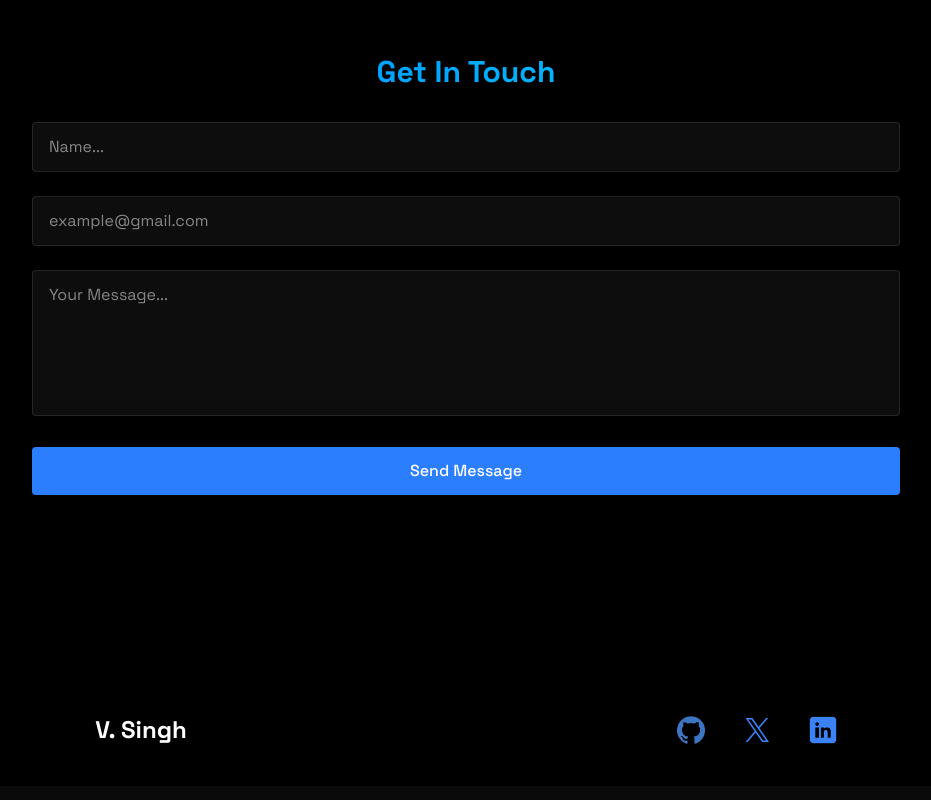
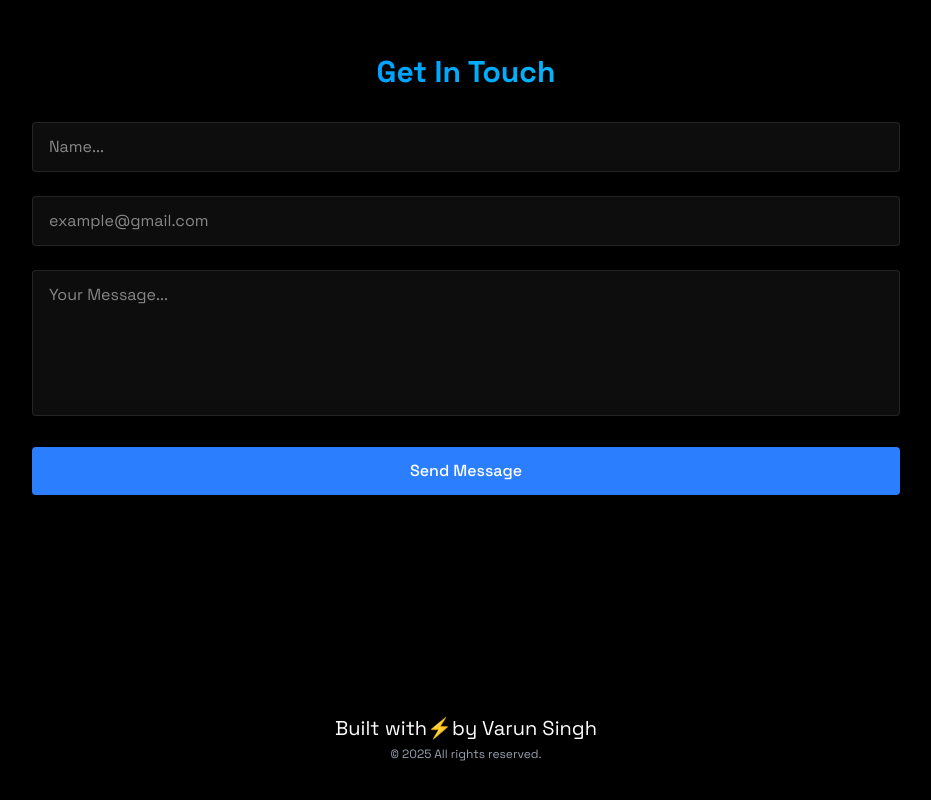
Before and after one commit to va4unsingh/PortfolioWebsite, a React (Vite) app in the folder myPortfolioWebsite/: page / in a window 1280 px wide. Shown: the part 2586-3386 px from the top of the page, without its empty margins (174-1105 px from the left). Built offline with nearby package versions, Linux system fonts and the light colour scheme.

Commit message:
footer fixing side menu fix

```diff
--- a/myPortfolioWebsite/src/components/sections/Footer.jsx
+++ b/myPortfolioWebsite/src/components/sections/Footer.jsx
@@ -6,18 +6,36 @@ import InLogo from "../../assets/inLogo.png";
 
 function Footer() {
   return (
-    <section className=" text-white py-10 flex items-center justify-center">
-      <ul className="flex gap-10 items-center">
-        <h1 className="text-2xl font-bold sm:mr-40 md:mr-56 lg:mr-80 xl:mr-[450px]">
-          V. Singh
-        </h1>
+    <section className="text-white py-10 flex flex-col items-center space-y-6">
+      {/* Top Section: Footer Text */}
+      <div className="flex flex-col items-center gap-1">
+        <div className="text-xl">Built with⚡by Varun Singh</div>
+        <div className="text-xs text-gray-400 hidden lg:flex">
+              © 2025 All rights reserved.
+            </div>
+      </div>
+      {/* Bottom Section: Logo and Socials */}
+      <div className="flex lg:hidden mt-5">
+        <div className="flex flex-col items-center space-y-4">
+          <ul className="flex gap-6 items-center">
+            <div className="text-xs text-gray-400">
+              © 2025 All rights reserved.
+            </div>
             <li>
-          <a href="https://github.com/va4unsingh" target="_blank">
+              <a
+                href="https://github.com/va4unsingh"
+                target="_blank"
+                rel="noopener noreferrer"
+              >
                 <img className="w-7" src={GithubLogo} alt="GitHub" />
               </a>
             </li>
             <li>
-          <a href="https://x.com/va4unsingh" target="_blank">
+              <a
+                href="https://x.com/va4unsingh"
+                target="_blank"
+                rel="noopener noreferrer"
+              >
                 <img className="w-6" src={XLogo} alt="X" />
               </a>
             </li>
@@ -27,6 +45,8 @@ function Footer() {
               </a>
             </li>
           </ul>
+        </div>
+      </div>
     </section>
   );
 }
--- a/myPortfolioWebsite/src/components/sections/Home.jsx
+++ b/myPortfolioWebsite/src/components/sections/Home.jsx
@@ -1,5 +1,8 @@
 import React from "react";
 import RevealOnScroll from "../RevealOnScroll";
+import GithubLogo from "../../assets/githubLogo.png";
+import XLogo from "../../assets/xLogo.png";
+import InLogo from "../../assets/inLogo.png";
 
 function Home() {
   return (
@@ -36,6 +39,34 @@ function Home() {
           </div>
         </div>
       </RevealOnScroll>
+
+      <div className="hidden lg:flex">
+        <ul className="fixed right-10 bottom-10 flex flex-col gap-10 items-center lg:bottom-40 xl:bottom-10">
+          <li>
+            <a
+              href="https://github.com/va4unsingh"
+              target="_blank"
+              rel="noopener noreferrer"
+            >
+              <img className="w-7" src={GithubLogo} alt="GitHub" />
+            </a>
+          </li>
+          <li>
+            <a
+              href="https://x.com/va4unsingh"
+              target="_blank"
+              rel="noopener noreferrer"
+            >
+              <img className="w-6" src={XLogo} alt="X" />
+            </a>
+          </li>
+          <li>
+            <a href="#" target="_blank" rel="noopener noreferrer">
+              <img className="w-7" src={InLogo} alt="LinkedIn" />
+            </a>
+          </li>
+        </ul>
+      </div>
     </section>
   );
 }
```
Lines whose indentation alone changed are shown as unchanged.
